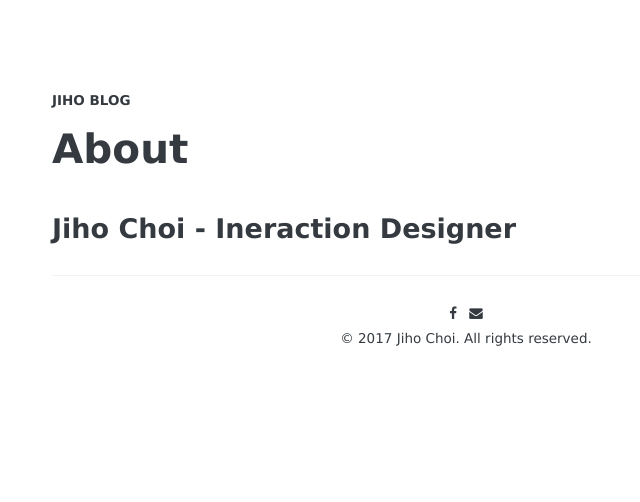
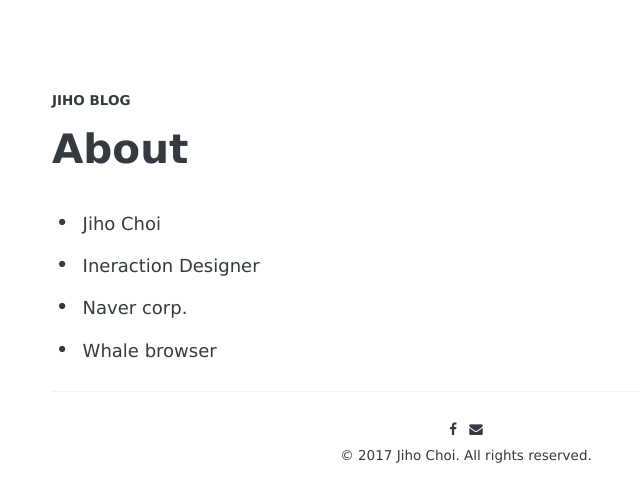
Before and after one commit to interactor/interactor.github.io, a Jekyll site: the page built from about.md, in a window 1280 px wide. Shown: the top 502 px of the page, without its empty margins (174-814 px from the left). Built offline with Jekyll 4.4.1, drawn with Linux system fonts in a browser that asks for light colours; some web fonts are replaced.

Commit message:
Modify about.md

```diff
--- a/about.md
+++ b/about.md
@@ -3,4 +3,7 @@ title: About
 permalink: /about/
 ---
 
-### Jiho Choi - Ineraction Designer
+- Jiho Choi
+- Ineraction Designer
+- Naver corp.
+- Whale browser
```
